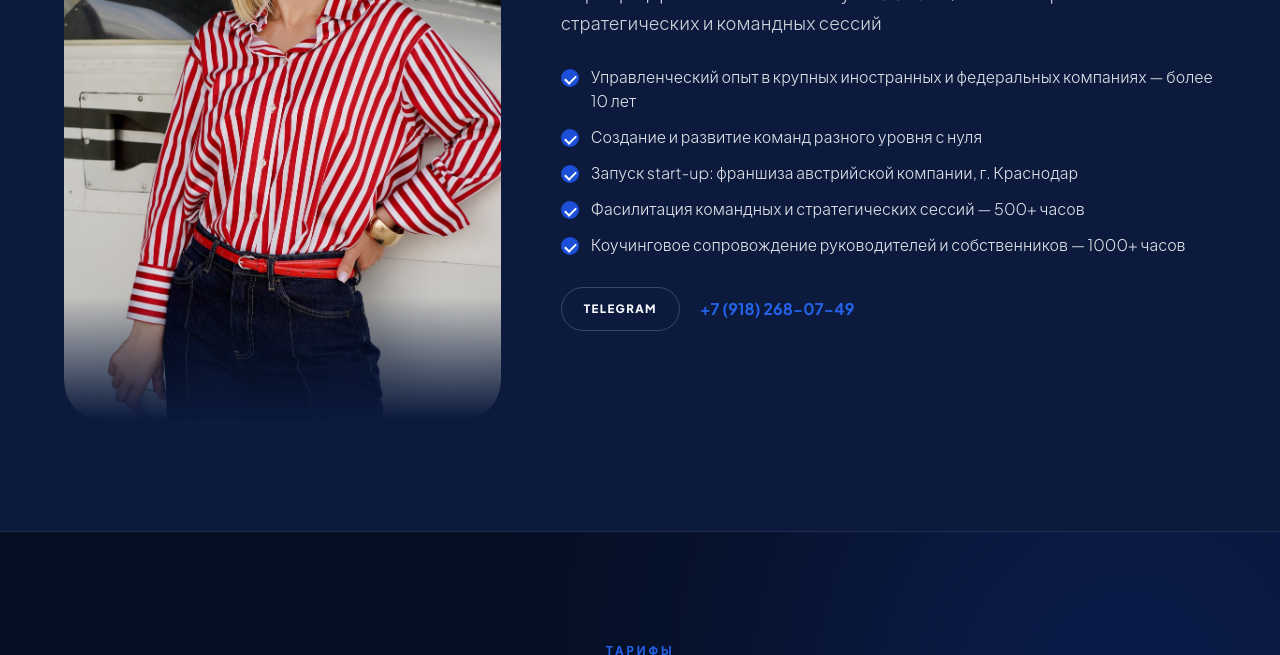
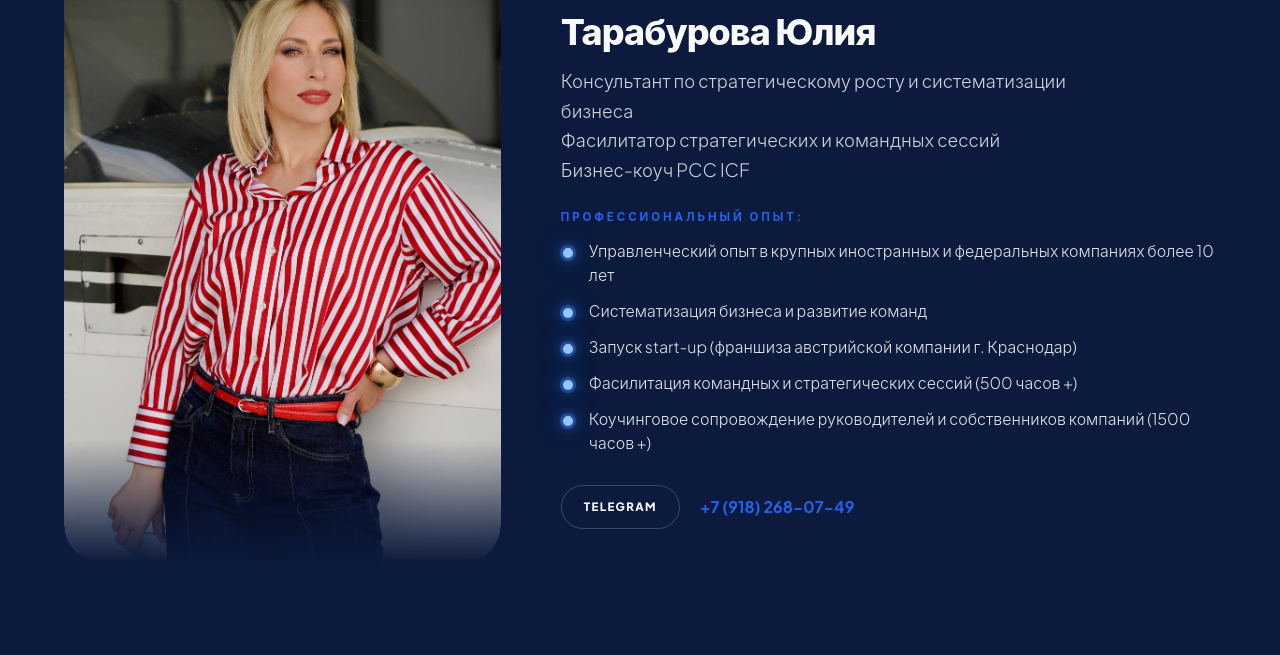
Before and after one commit to maksimkorpylev-ai/sobstvennik-2-0, a plain HTML site: page index.html in a window 1280 px wide. Shown: the part 6618-7273 px from the top of the page. Drawn offline with Linux system fonts and the light colour scheme.

Commit message:
why icons, speaker bio

```diff
--- a/assets/style.css
+++ b/assets/style.css
@@ -206,10 +206,11 @@ h3 { font-size: 1.2rem; margin-bottom: 10px; }
 .results { display: grid; grid-template-columns: 1fr 1.3fr; gap: 60px; position: relative; z-index: 2; }
 .results__side h2 { margin-bottom: 30px; }
 .results__pack { padding: 28px; }
-.results__pack .check li { margin-bottom: 14px; font-size: 1.12rem; line-height: 1.45; padding-left: 28px; }
-.results__pack .check li::before { top: 9px; left: 2px; width: 10px; height: 10px; background: #93c5fd;
+.results__pack .check li { margin-bottom: 14px; font-size: 1.12rem; line-height: 1.45; }
+.check--dots li { padding-left: 28px; }
+.check--dots li::before { top: 9px; left: 2px; width: 10px; height: 10px; background: #93c5fd;
   box-shadow: 0 0 0 3px rgba(59, 130, 246, .35), 0 0 12px rgba(59, 130, 246, 1), 0 0 26px rgba(37, 99, 235, .7); }
-.results__pack .check li::after { display: none; }
+.check--dots li::after { display: none; }
 .results__list { display: grid; gap: 12px; }
 .row { display: grid; grid-template-columns: 110px 1fr; align-items: center; gap: 22px; padding: 18px 24px; border-radius: 20px; border: 1px solid var(--line); background: rgba(6, 15, 36, .5); transition: border-color .3s; }
 .row:hover { border-color: rgba(29, 78, 216, .6); }
@@ -265,7 +266,8 @@ h3 { font-size: 1.2rem; margin-bottom: 10px; }
 .speaker { display: grid; grid-template-columns: .8fr 1.2fr; gap: 60px; align-items: center; }
 .speaker__photo img { border-radius: 40px; width: 100%; max-height: 620px; object-fit: cover; object-position: top;
   -webkit-mask-image: linear-gradient(to bottom, #000 80%, transparent 100%); mask-image: linear-gradient(to bottom, #000 80%, transparent 100%); }
-.speaker__text .lead { margin-bottom: 28px; }
+.speaker__text .lead { margin-bottom: 24px; }
+.speaker__label { font-size: .72rem; font-weight: 700; letter-spacing: .25em; text-transform: uppercase; color: var(--primary-2); margin-bottom: 14px; }
 .speaker__contacts { display: flex; gap: 20px; align-items: center; margin-top: 30px; flex-wrap: wrap; }
 .speaker__phone { font-weight: 700; color: var(--primary-2); }
 @media (max-width: 900px) { .speaker { grid-template-columns: 1fr; gap: 32px; } }
--- a/index.html
+++ b/index.html
@@ -182,7 +182,7 @@
     <div class="results__side">
       <h2>За время программы собственник получает:</h2>
       <div class="results__pack glass glass--blue">
-        <ul class="check">
+        <ul class="check check--dots">
           <li>Персональную карту разгрузки собственника</li>
           <li>Карту ключевых изменений в бизнесе</li>
           <li>Стратегические цели на ближайшие 6 месяцев</li>
@@ -334,23 +334,27 @@
 <section id="why" class="section section--card">
   <div class="wrap">
     <div class="section__head">
-      <div class="eyebrow">Почему именно эта программа</div>
+      <div class="eyebrow eyebrow--xl">Почему именно эта программа</div>
       <h2>Практика, экспертность, результат</h2>
     </div>
     <div class="grid grid--2">
       <div class="glass glass--blue tile">
+        <div class="tile__icon" aria-hidden="true"><svg viewBox="0 0 24 24" fill="none" stroke="currentColor" stroke-width="1.8" stroke-linecap="round" stroke-linejoin="round"><circle cx="9" cy="8" r="3.2"/><circle cx="17" cy="9.5" r="2.5"/><path d="M2.5 19.5c0-3.6 2.9-6.5 6.5-6.5s6.5 2.9 6.5 6.5"/><path d="M16 15.5c3 0 5.5 2 5.5 4.5"/></svg></div>
         <h3>Практика прямо на занятиях</h3>
         <p>Вся методология отрабатывается сразу в мини-группах и парах во время встреч — на вашем бизнесе</p>
       </div>
       <div class="glass glass--blue tile">
+        <div class="tile__icon" aria-hidden="true"><svg viewBox="0 0 24 24" fill="none" stroke="currentColor" stroke-width="1.8" stroke-linecap="round" stroke-linejoin="round"><circle cx="12" cy="9" r="5.5"/><path d="M9.5 14l-2 7 4.5-2.5L16.5 21l-2-7"/><path d="M12 6.5l.9 1.8 2 .3-1.45 1.4.35 2-1.8-.95-1.8.95.35-2L9.1 8.6l2-.3z"/></svg></div>
         <h3>Глубокая экспертность ведущей</h3>
         <p>10+ лет управленческого опыта в международных компаниях, где Юлия сама создавала систему; практика бизнес-коуча ICF, фасилитатора стратсессий и методология спиральной динамики</p>
       </div>
       <div class="glass glass--blue tile">
+        <div class="tile__icon" aria-hidden="true"><svg viewBox="0 0 24 24" fill="none" stroke="currentColor" stroke-width="1.8" stroke-linecap="round" stroke-linejoin="round"><path d="M7 3h7l5 5v13H7z"/><path d="M14 3v5h5"/><path d="M10 12h6M10 15.5h6M10 19h4"/></svg></div>
         <h3>Системный результат без перегруза</h3>
         <p>Конкретные осязаемые документы — регламенты, оргструктура, стратегические карты, — которые сразу внедряются в реальный бизнес участника</p>
       </div>
       <div class="glass glass--blue tile">
+        <div class="tile__icon" aria-hidden="true"><svg viewBox="0 0 24 24" fill="none" stroke="currentColor" stroke-width="1.8" stroke-linecap="round" stroke-linejoin="round"><circle cx="12" cy="12" r="9"/><circle cx="12" cy="12" r="5"/><circle cx="12" cy="12" r="1.2" fill="currentColor"/><path d="M12 3v2M12 19v2M3 12h2M19 12h2"/></svg></div>
         <h3>Фокус на результат</h3>
         <p>Инструменты внедряются у себя в бизнесе по ходу программы и показывают измеримый результат</p>
       </div>
@@ -377,14 +381,15 @@
     </div>
     <div class="speaker__text">
       <div class="eyebrow">Кто ведёт программу</div>
-      <h2>Юлия Тарабурова</h2>
-      <p class="lead">Сертифицированный бизнес-коуч PCC ICF. Фасилитатор стратегических и командных сессий</p>
-      <ul class="check">
-        <li>Управленческий опыт в крупных иностранных и федеральных компаниях — более 10 лет</li>
-        <li>Создание и развитие команд разного уровня с нуля</li>
-        <li>Запуск start-up: франшиза австрийской компании, г. Краснодар</li>
-        <li>Фасилитация командных и стратегических сессий — 500+ часов</li>
-        <li>Коучинговое сопровождение руководителей и собственников — 1000+ часов</li>
+      <h2>Тарабурова Юлия</h2>
+      <p class="lead">Консультант по стратегическому росту и систематизации бизнеса<br>Фасилитатор стратегических и командных сессий<br>Бизнес-коуч PCC ICF</p>
+      <div class="speaker__label">Профессиональный опыт:</div>
+      <ul class="check check--dots">
+        <li>Управленческий опыт в крупных иностранных и федеральных компаниях более 10 лет</li>
+        <li>Систематизация бизнеса и развитие команд</li>
+        <li>Запуск start-up (франшиза австрийской компании г. Краснодар)</li>
+        <li>Фасилитация командных и стратегических сессий (500 часов +)</li>
+        <li>Коучинговое сопровождение руководителей и собственников компаний (1500 часов +)</li>
       </ul>
       <div class="speaker__contacts">
         <a href="#" data-link="telegram" class="btn btn--ghost btn--sm">Telegram</a>
```
